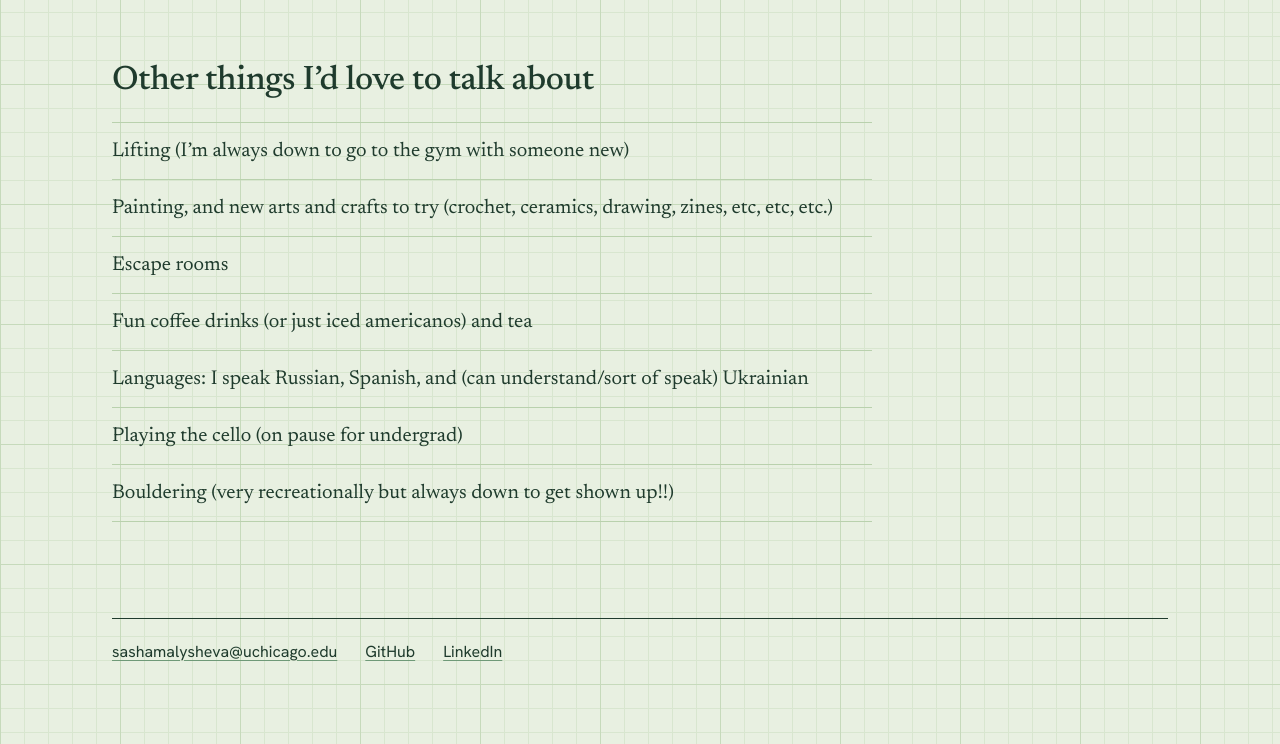
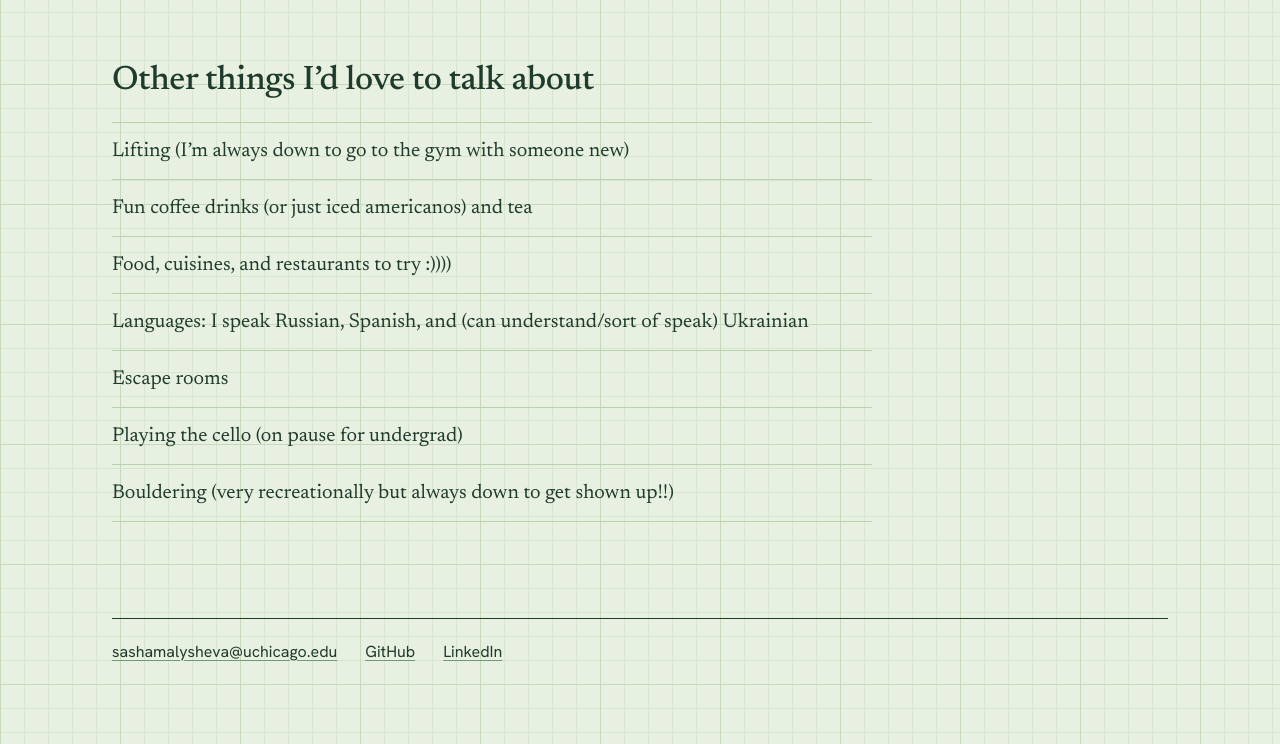
Before and after one commit to s-a-s-h/s-a-s-h.github.io, a plain HTML site: page activities.html in a window 1280 px wide. Shown: the part 2796-3540 px from the top of the page. Drawn offline with Linux system fonts and the light colour scheme.

Commit message:
Update activities list in activities.html
Replaced two items in the activities list and added a new one.

```diff
--- a/activities.html
+++ b/activities.html
@@ -77,10 +77,10 @@
   <h2>Other things I&rsquo;d love to talk about</h2>
   <ul class="list">
     <li>Lifting (I&rsquo;m always down to go to the gym with someone new)</li>
-    <li>Painting, and new arts and crafts to try (crochet, ceramics, drawing, zines, etc, etc, etc.)</li>
-    <li>Escape rooms</li>
     <li>Fun coffee drinks (or just iced americanos) and tea</li>
+    <li>Food, cuisines, and restaurants to try :))))
     <li>Languages: I speak Russian, Spanish, and (can understand/sort of speak) Ukrainian</li>
+    <li>Escape rooms
     <li>Playing the cello (on pause for undergrad)
     <li>Bouldering (very recreationally but always down to get shown up!!)
   </ul>
```
